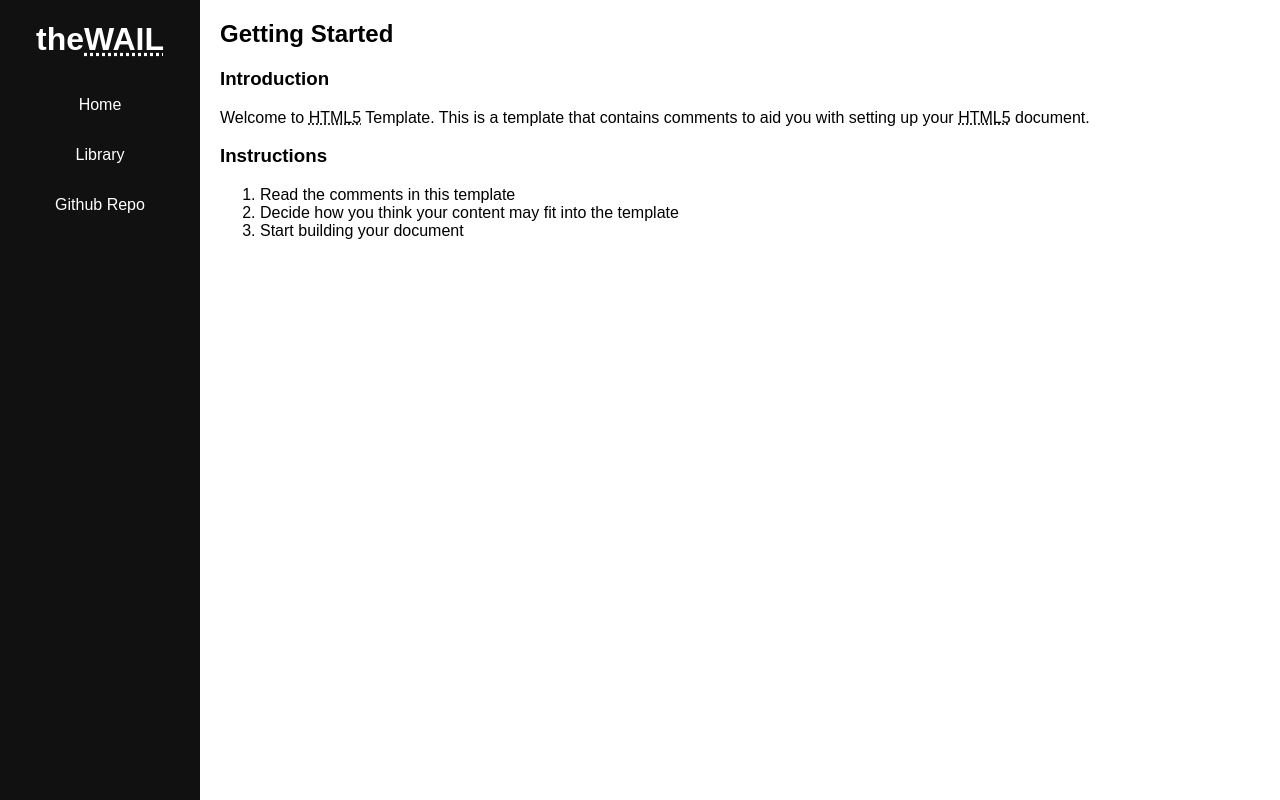
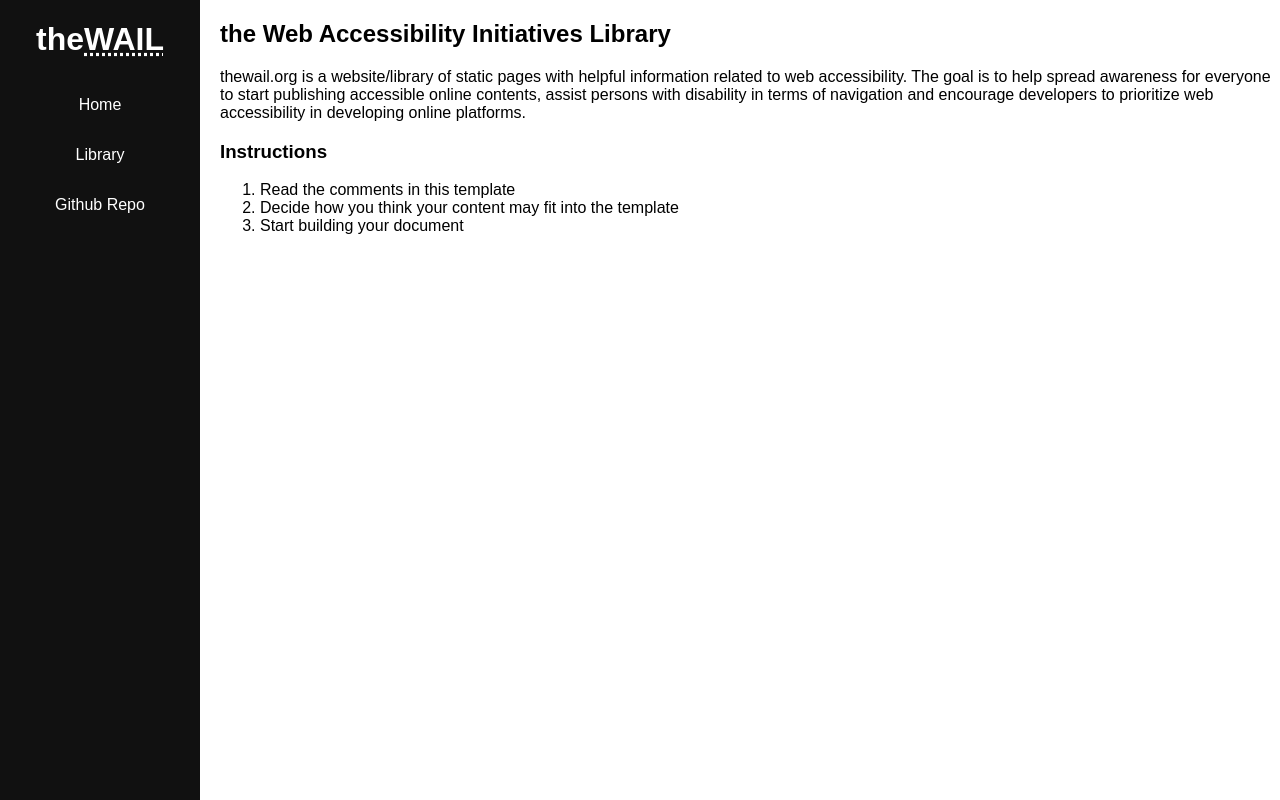
Before and after one commit to kyooreas/thewail-org, a plain HTML site: page index.html in a window 1280 px wide. Drawn offline with Linux system fonts and the light colour scheme.

Commit message:
Add content

```diff
--- a/index.html
+++ b/index.html
@@ -35,7 +35,7 @@
         <section>
             <!-- This is the section's header. It contains the heading and navigation links for within the section -->
             <header>
-                <h2>Getting Started</h2>
+                <h2>the Web Accessibility Initiatives Library</h2>
                 <!-- ARIA: the landmark role "navigation" is added here as the element contains page navigation -->
                 <!-- Accessibility Options
                 <nav role="navigation">
@@ -49,11 +49,10 @@
             <!-- The <article> element can be used to enclose content that still makes sense on its own and is therefore "reusable" -->
             <article id="introduction">
 
-                <!-- A <header> element is not required here as the heading only contains a single <h3> element -->
-                <h3>Introduction</h3>
-
                 <!-- Content -->
-                <p>Welcome to <abbr title="HyperText Markup Language 5">HTML5</abbr> Template. This is a template that contains comments to aid you with setting up your <abbr title="HyperText Markup Language 5">HTML5</abbr> document.</p>
+                <p>thewail.org is a website/library of static pages with helpful information related to web accessibility. The goal is
+                    to help spread awareness for everyone to start publishing accessible online contents, assist persons with disability in terms of
+                    navigation and encourage developers to prioritize web accessibility in developing online platforms.</p>
 
             </article>
 
```
